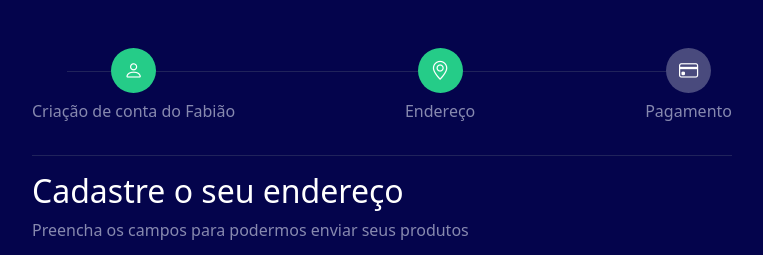
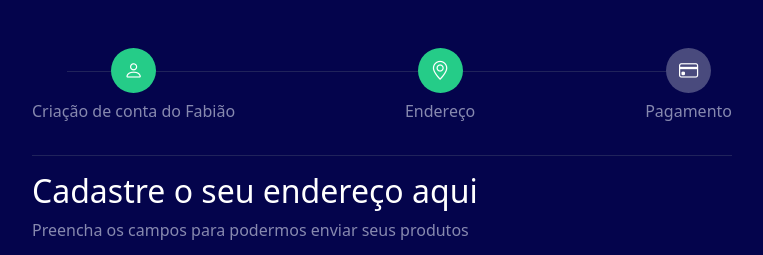
Before and after one commit to ceesara/sitecep, a plain HTML site: page index.html in a window 1280 px wide. Shown: the top 255 px of the page, without its empty margins (258-1021 px from the left). Drawn offline with nearby package versions, Linux system fonts and the light colour scheme.

Commit message:
sua alteração

```diff
--- a/index.html
+++ b/index.html
@@ -4,7 +4,7 @@
     <meta charset="UTF-8" />
     <meta http-equiv="X-UA-Compatible" content="IE=edge" />
     <meta name="viewport" content="width=device-width, initial-scale=1.0" />
-    <title>Cadastre o seu endereçoaa</title>
+    <title>Cadastre o seu endereço</title>
     <link rel="stylesheet" href="css/styles.css" />
     <!-- Bootstrap -->
     <link
@@ -52,7 +52,7 @@
         </div>
       </div>
       <div id="form-header">
-        <h2>Cadastre o seu endereço</h2>
+        <h2>Cadastre o seu endereço aqui</h2>
         <p>Preencha os campos para podermos enviar seus produtos</p>
       </div>
       <form id="address-form">
```
